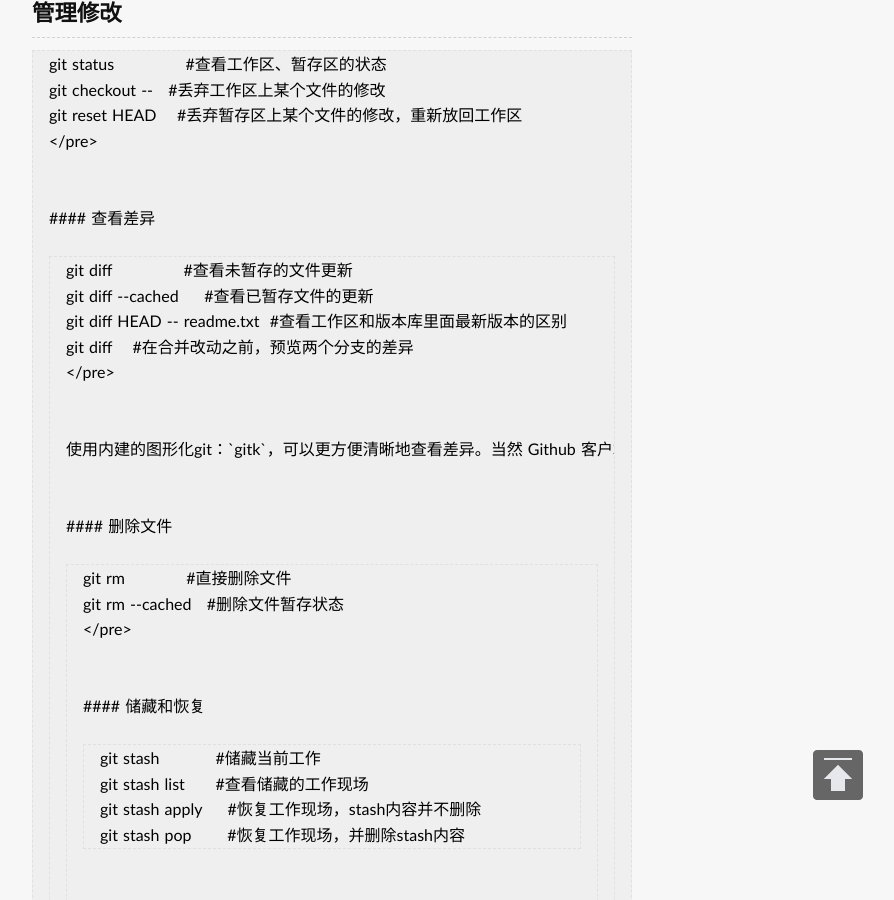
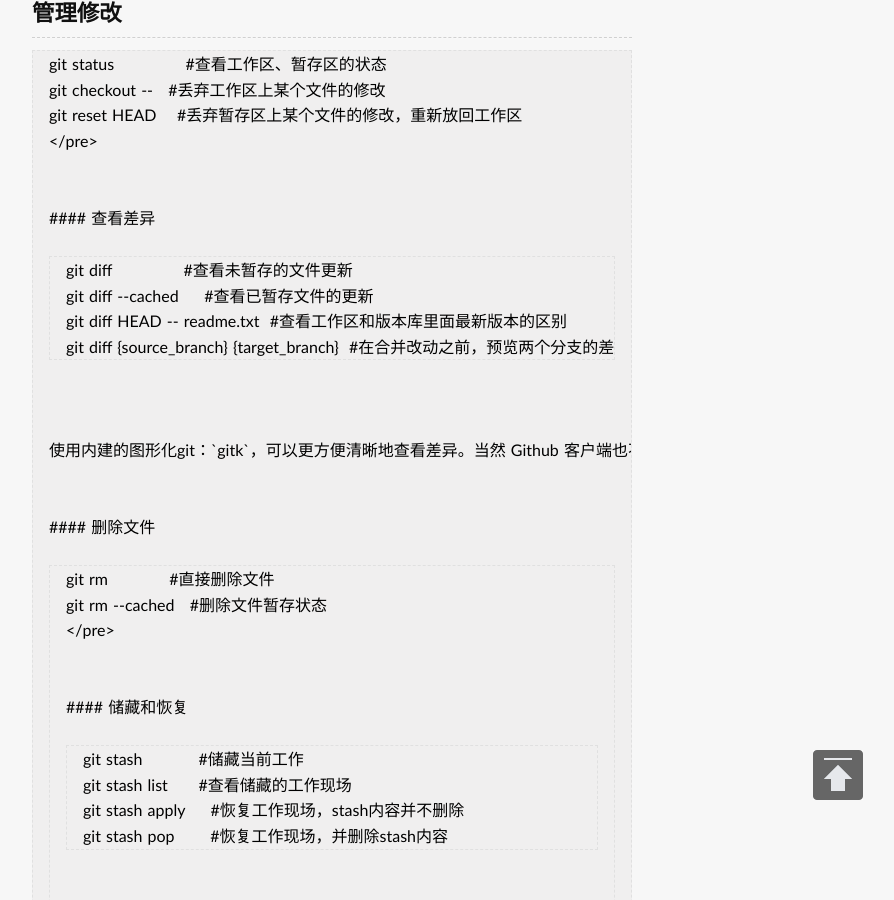
Before and after one commit to hopehook/HopeHook.com, a Jekyll site: the page built from _posts/2015-07-27-GitCommand.md, in a window 1280 px wide and 900 px high, scrolled down 1734 px. Shown: the whole window, without its empty margins (308-1202 px from the left). Built offline with Jekyll 4.4.1, drawn with Linux system fonts in a browser that asks for light colours; some web fonts are replaced; comment, search, counter and statistics services are not loaded.

Commit message:
Create 2015-07-27-GitCommand.md

```diff
--- a/_posts/2015-07-27-GitCommand.md
+++ b/_posts/2015-07-27-GitCommand.md
@@ -126,7 +126,7 @@
 git diff              #查看未暂存的文件更新
 git diff --cached     #查看已暂存文件的更新
 git diff HEAD -- readme.txt  #查看工作区和版本库里面最新版本的区别
-git diff <source_branch> <target_branch>  #在合并改动之前，预览两个分支的差异
+git diff {source_branch} {target_branch}  #在合并改动之前，预览两个分支的差异
 </pre>
 
 
```
